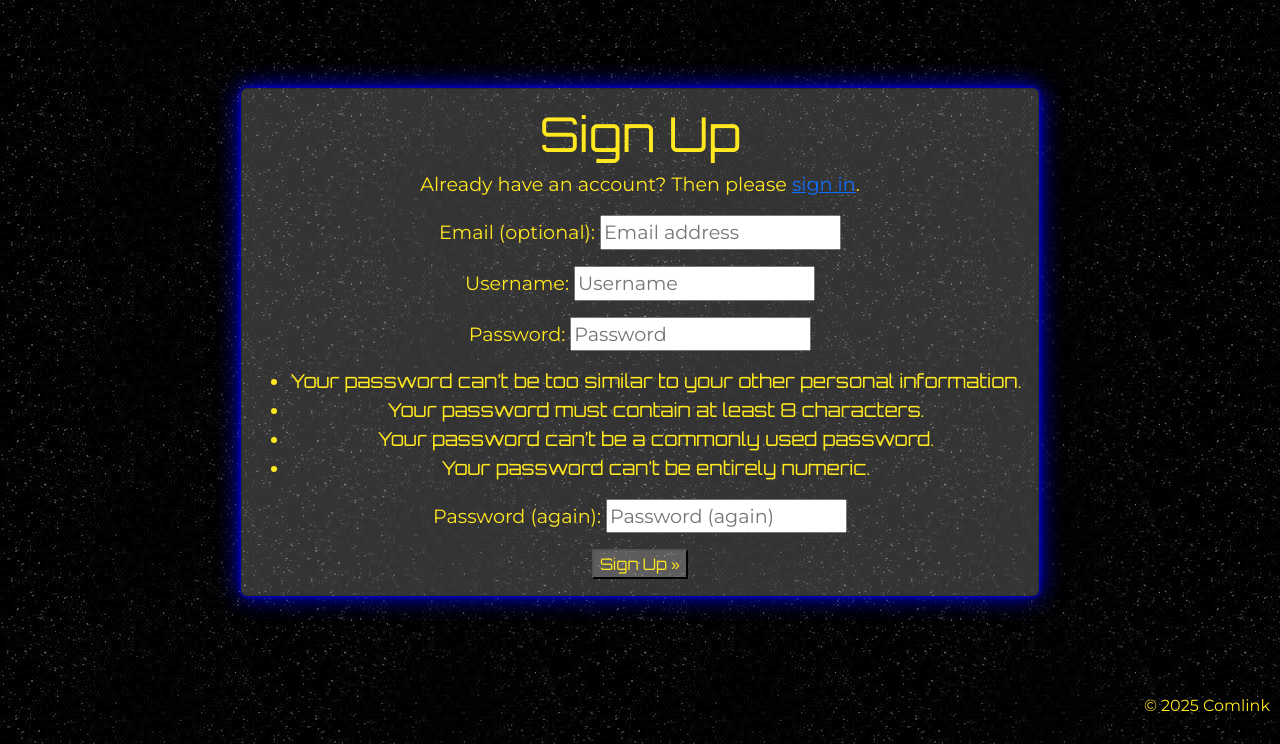
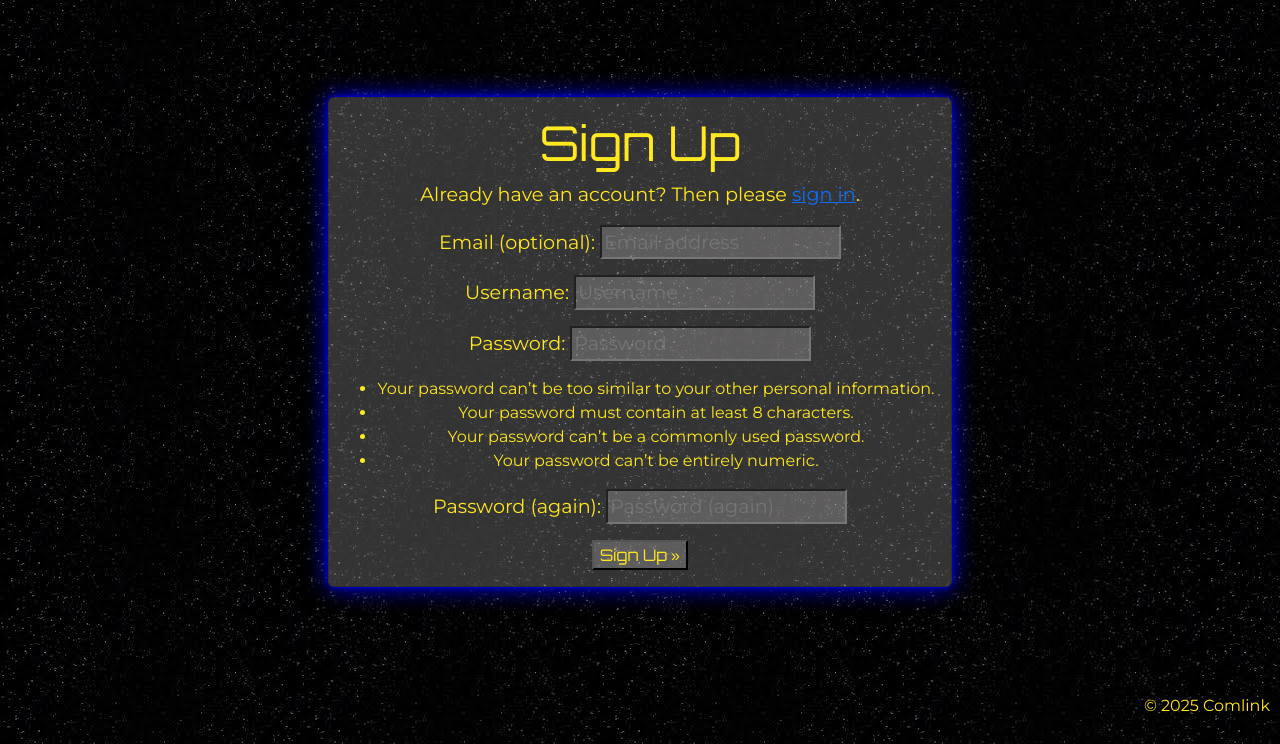
Before and after one commit to Darthspider360/The-Comlink, a Django app: page /accounts/signup/ in a window 1280 px wide. Shown: the part 56-800 px from the top of the page. Run offline with Django 4.2, Linux system fonts and the light colour scheme; some libraries are stand-ins or nearby versions.

Commit message:
finished styling the sign up page

```diff
--- a/comlink/settings.py
+++ b/comlink/settings.py
@@ -29,7 +29,7 @@ TEMPLATES_DIR = os.path.join(BASE_DIR, 'templates')
 SECRET_KEY = os.environ.get('SECRET_KEY')
 
 # SECURITY WARNING: don't run with debug turned on in production!
-DEBUG = True
+DEBUG = False
 
 ALLOWED_HOSTS = ['8000-darthspider3-thecomlink-cevzzt76mp0.ws.codeinstitute-ide.net', 'the-comlink-896502f13dfc.herokuapp.com']
 CSRF_TRUSTED_ORIGINS = ['https://*.codeinstitute-ide.net', 'https://*.herokuapp.com']
--- a/static/css/style.css
+++ b/static/css/style.css
@@ -83,3 +83,19 @@ p {
 .sign-up-glowing-box:hover{
     box-shadow: 0 0 5px blue, 0 0 25px blue, 0 0 50px blue, 0 0 100px blue, 0 0 200px blue;
 }
+
+#signup_form ul{
+    font-family: 'Montserrat', sans-serif;
+    font-size: medium;
+}
+
+/* changing the styling of the log in and sign up forms - Credits to Amy for the help */
+#id_password1,
+#id_password2,
+#id_email,
+#id_username,
+#id_login,
+#id_password {
+    background-color: #fffafa34;
+    color: #ffe81f;
+}
```
Also changed, not shown: 1 other file.
